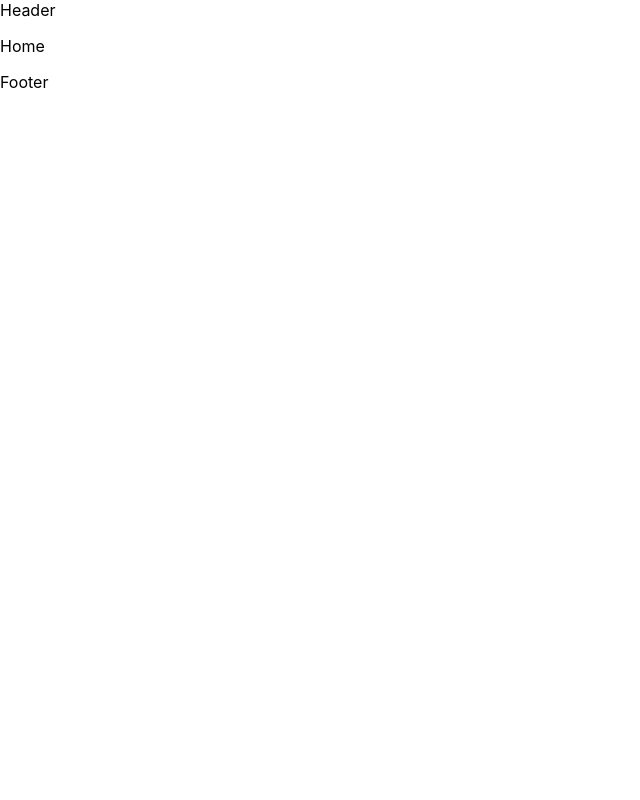
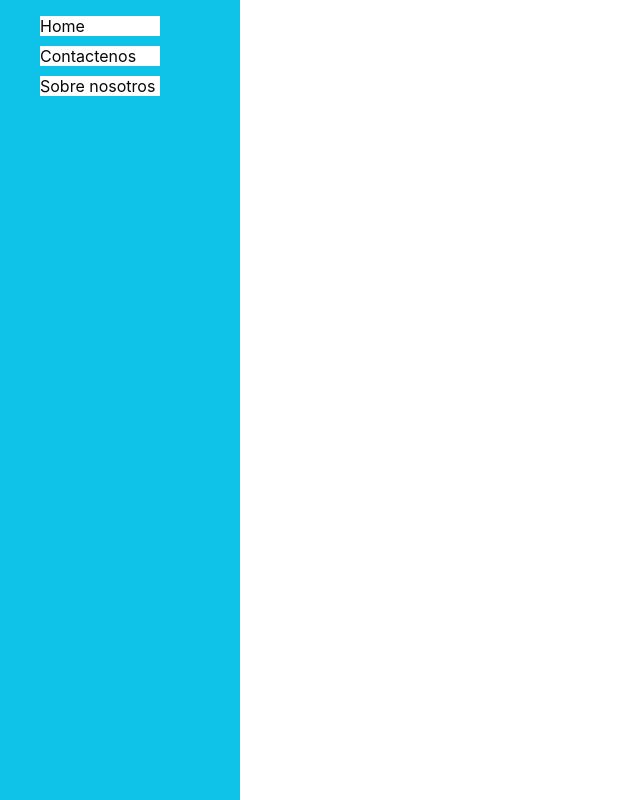
Before and after one commit to sgonzaec/cita-express-frontend-react, a React (Create React App) app: page / in a window 1280 px wide. Shown: the whole page, without its empty margins (0-640 px from the left). Built offline with nearby package versions, Linux system fonts and the light colour scheme.

Commit message:
Feat: create menu component

```diff
--- /dev/null
+++ b/src/Components/Menu/ItemsMenu.json
@@ -0,0 +1,15 @@
+[
+    {
+        "path": "/",
+        "name": "Home"
+    },
+    {
+        "path": "/contactenos",
+        "name": "Contactenos"
+
+    },
+    {
+        "path": "/Aboutus",
+        "name": "Sobre nosotros"
+    }
+]
--- /dev/null
+++ b/src/Components/Menu/Menu.scss
@@ -0,0 +1,38 @@
+nav {
+    display: flex;
+    box-sizing: border-box;
+    flex-direction: column;
+    position: fixed;
+    top: 0;
+    background-color: var(--blue);
+    height: 100vh;
+
+    ul {
+        display: flex;
+        list-style: none;
+        width: 200px;
+        flex-direction: column;
+        gap: 10px;
+
+        li {
+            display: flex;
+            width: 100%;
+            list-style: none;
+        }
+
+        a {
+            display: flex;
+            width: 120px;
+            padding: px;
+            background-color: #ffffff;
+            list-style: none;
+            color: #080808;
+            text-decoration: none;
+
+            &:hover {
+                color: rgb(89, 94, 104);
+                width: 150px;
+            }
+        }
+    }
+}
--- /dev/null
+++ b/src/Components/Menu/Menu.tsx
@@ -0,0 +1,16 @@
+import ItemsMenu from "./ItemsMenu.json"
+import "./Menu.scss"
+
+const Menu = () => {
+  return (
+    <nav>
+      <ul>
+        {ItemsMenu.map((item, index) => {
+          return <li key={index}><a href={item.path}>{item.name}</a></li>
+        })}
+      </ul>
+    </nav>
+  )
+}
+
+export default Menu
--- a/src/Components/Shared/Header/Header.tsx
+++ b/src/Components/Shared/Header/Header.tsx
@@ -1,6 +1,8 @@
+import Menu from "../../Menu/Menu"
+
 const Header = () => {
   return (
-    <div>Header</div>
+    <div><Menu/></div>
   )
 }
 
```
